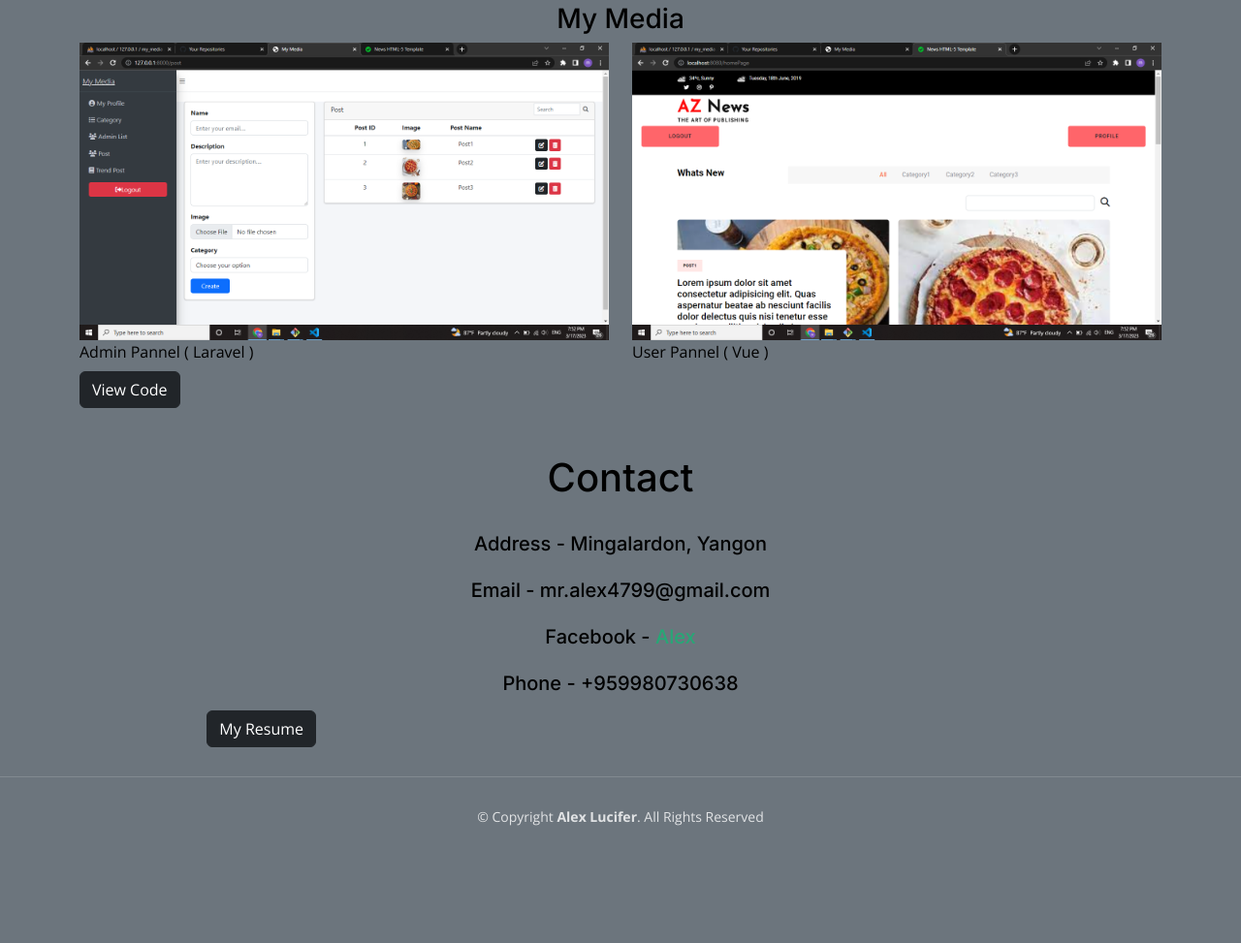
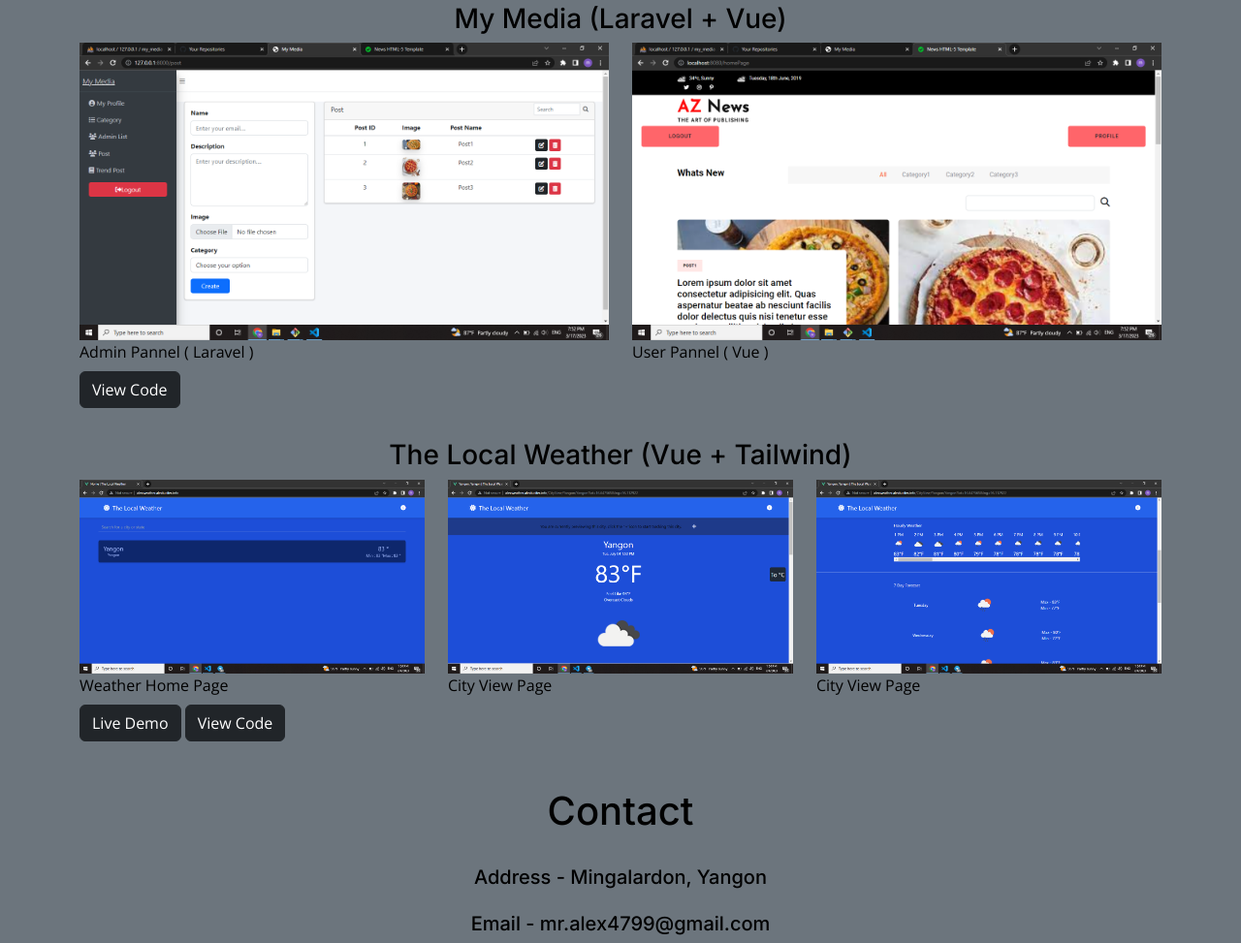
Before and after one commit to Alex4799/My_Portfolio, a plain HTML site: page index.html in a window 1280 px wide. Shown: the part 2345-3318 px from the top of the page at 97% size. Before the commit the page ends 3228 px from the top, so only its background shows below. Drawn offline with nearby package versions, Linux system fonts and the light colour scheme.

Commit message:
add weather project

```diff
--- a/index.html
+++ b/index.html
@@ -194,7 +194,7 @@
 
                     <div class="my-4">
 
-                      <h3 class="text-center my-2">Alex Company</h3>
+                      <h3 class="text-center my-2">Alex Company (Laravel)</h3>
 
                       <div class="row">
 
@@ -224,11 +224,12 @@
 
                       </div>
                         <a href="http://alexcompany.alexlucifer.info/loginPage" target="_blank" class="btn btn-dark my-2">Live Demo</a>
+                        <a href="https://github.com/Alex4799/Alex-Company" target="_blank" class="btn btn-dark my-2">View Code</a>
                     </div>
 
                     <div class="my-4">
 
-                      <h3 class="text-center my-2">Restaurants</h3>
+                      <h3 class="text-center my-2">Restaurants (Laravel)</h3>
 
                       <div class="row">
 
@@ -248,7 +249,7 @@
 
                     <div class="my-4">
 
-                      <h3 class="text-center my-2">My Media</h3>
+                      <h3 class="text-center my-2">My Media (Laravel + Vue)</h3>
 
                       <div class="row">
 
@@ -264,6 +265,32 @@
 
                       </div>
                       <a href="https://github.com/Alex4799/My_Media" target="_blank" class="btn btn-dark my-2">View Code</a>
+                    </div>
+
+                    <div class="my-4">
+
+                      <h3 class="text-center my-2">The Local Weather (Vue + Tailwind)</h3>
+
+                      <div class="row">
+
+                        <div class="col-lg-4">
+                          <img src="./image/weather1.png" class="w-100">
+                          <label for="">Weather Home Page</label>
+                        </div>
+
+                        <div class="col-lg-4">
+                          <img src="./image/weather2.png" class="w-100">
+                          <label for="">City View Page</label>
+                        </div>
+
+                        <div class="col-lg-4">
+                          <img src="./image/weather3.png" class="w-100">
+                          <label for="">City View Page</label>
+                        </div>
+
+                      </div>
+                      <a href="http://alexweather.alexlucifer.info" target="_blank" class="btn btn-dark my-2">Live Demo</a>
+                      <a href="https://github.com/Alex4799/weather" target="_blank" class="btn btn-dark my-2">View Code</a>
                     </div>
 
                   </div>
```
Also changed, not shown: image/weather1.png (added), image/weather2.png (added), image/weather3.png (added).
